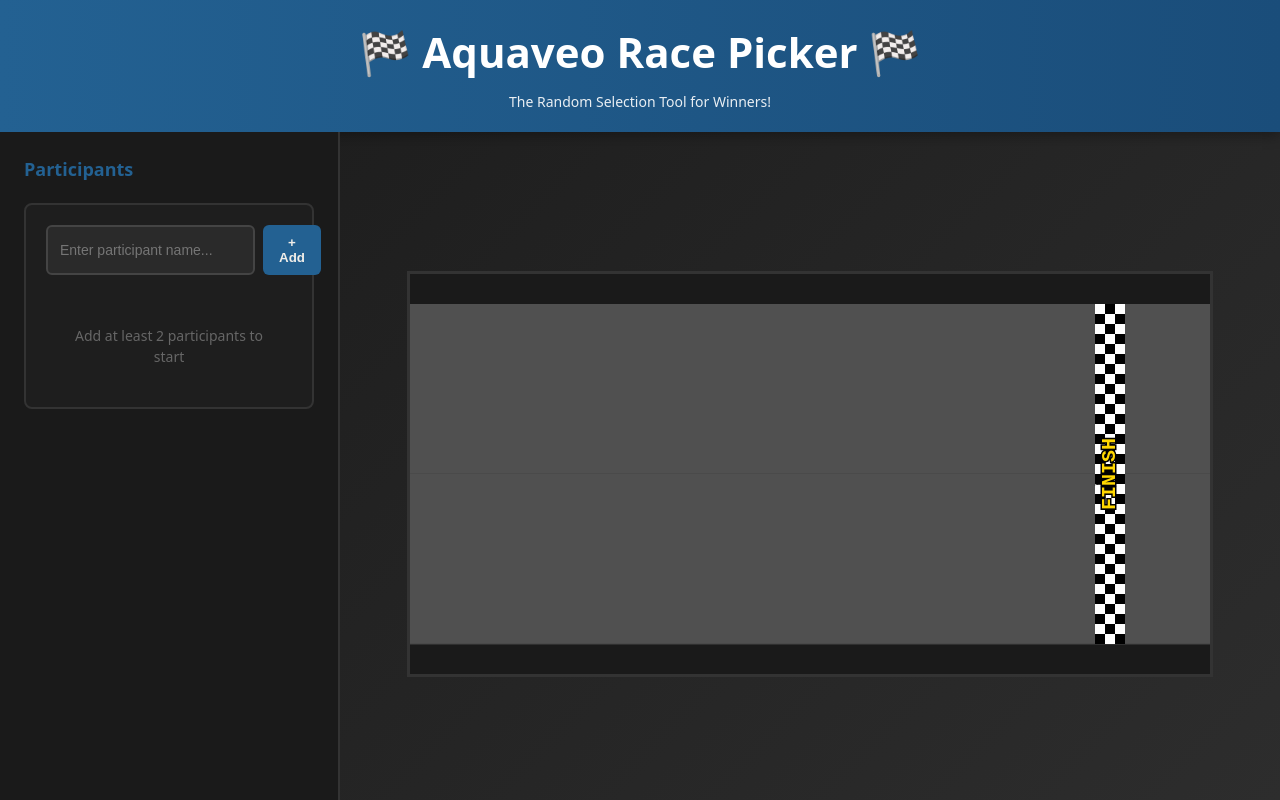
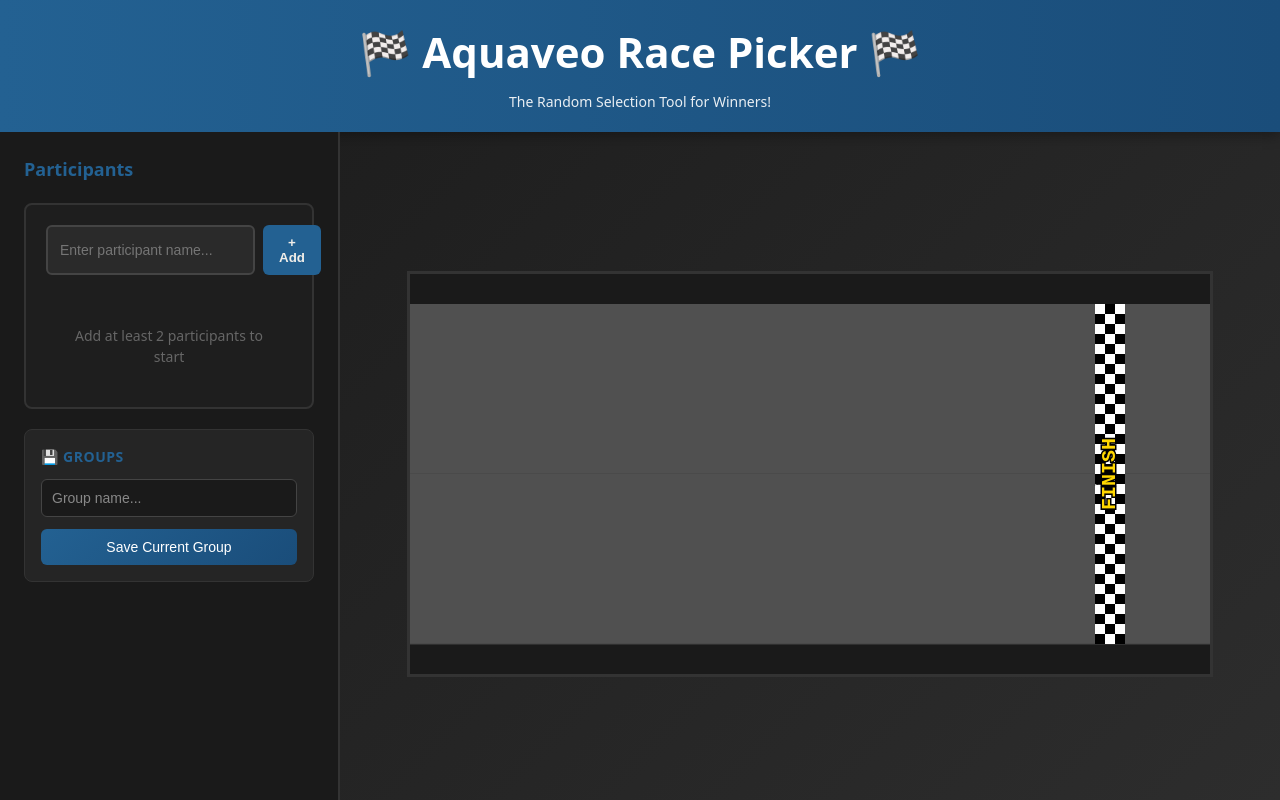
Before and after one commit to swainn/race_picker, a React (Vite) app: page / in a window 1280 px wide. Built offline with nearby package versions, Linux system fonts and the light colour scheme.

Commit message:
Add group saving functionality

```diff
--- a/src/App.css
+++ b/src/App.css
@@ -353,3 +353,150 @@
     grid-template-columns: 1fr;
   }
 }
+/* Group Controls Styling */
+.group-controls {
+  padding: 16px;
+  background-color: #252525;
+  border-radius: 8px;
+  border: 1px solid #333;
+  display: flex;
+  flex-direction: column;
+  gap: 12px;
+}
+
+.group-controls h3 {
+  margin: 0;
+  font-size: 14px;
+  color: #236192;
+  text-transform: uppercase;
+  letter-spacing: 0.5px;
+}
+
+.group-name-input {
+  padding: 10px;
+  border: 1px solid #444;
+  border-radius: 6px;
+  background-color: #1a1a1a;
+  color: #fff;
+  font-size: 14px;
+}
+
+.group-name-input::placeholder {
+  color: #888;
+}
+
+.group-name-input:focus {
+  outline: none;
+  border-color: #236192;
+  box-shadow: 0 0 8px rgba(35, 97, 146, 0.3);
+}
+
+.save-group-button {
+  padding: 10px;
+  background: linear-gradient(135deg, #236192 0%, #1a4d7a 100%);
+  color: #fff;
+  border: none;
+  border-radius: 6px;
+  cursor: pointer;
+  font-size: 14px;
+  font-weight: 500;
+  transition: transform 0.2s, box-shadow 0.2s;
+}
+
+.save-group-button:hover {
+  transform: scale(1.02);
+  box-shadow: 0 4px 12px rgba(35, 97, 146, 0.4);
+}
+
+.manage-groups-button {
+  padding: 10px;
+  background-color: #444;
+  color: #fff;
+  border: 1px solid #555;
+  border-radius: 6px;
+  cursor: pointer;
+  font-size: 14px;
+  transition: background-color 0.2s;
+}
+
+.manage-groups-button:hover {
+  background-color: #555;
+}
+
+.groups-list {
+  display: flex;
+  flex-direction: column;
+  gap: 12px;
+  max-height: 300px;
+  overflow-y: auto;
+}
+
+.group-item {
+  background-color: #1a1a1a;
+  border: 1px solid #333;
+  border-radius: 6px;
+  padding: 12px;
+  display: flex;
+  justify-content: space-between;
+  align-items: center;
+  gap: 10px;
+}
+
+.group-info {
+  flex: 1;
+  min-width: 0;
+}
+
+.group-name {
+  margin: 0;
+  font-size: 14px;
+  font-weight: 500;
+  color: #fff;
+  white-space: nowrap;
+  overflow: hidden;
+  text-overflow: ellipsis;
+}
+
+.group-count {
+  margin: 4px 0 0;
+  font-size: 12px;
+  color: #888;
+}
+
+.group-buttons {
+  display: flex;
+  gap: 6px;
+  flex-wrap: nowrap;
+}
+
+.load-group-button {
+  padding: 6px 10px;
+  background-color: #236192;
+  color: #fff;
+  border: none;
+  border-radius: 4px;
+  cursor: pointer;
+  font-size: 12px;
+  white-space: nowrap;
+  transition: background-color 0.2s;
+}
+
+.load-group-button:hover {
+  background-color: #1a4d7a;
+}
+
+.delete-group-button {
+  padding: 6px 10px;
+  background-color: #d32f2f;
+  color: #fff;
+  border: none;
+  border-radius: 4px;
+  cursor: pointer;
+  font-size: 12px;
+  white-space: nowrap;
+  transition: background-color 0.2s;
+}
+
+.delete-group-button:hover {
+  background-color: #b71c1c;
+}
--- a/src/App.tsx
+++ b/src/App.tsx
@@ -5,6 +5,14 @@
 import './App.css';
 
 const STORAGE_KEY = 'gamified_picker_entries';
+const GROUPS_STORAGE_KEY = 'gamified_picker_groups';
+
+interface Group {
+  id: number;
+  name: string;
+  entries: Entry[];
+  timestamp: number;
+}
 
 // Load initial state from localStorage
 function loadFromStorage<T>(key: string, defaultValue: T): T {
@@ -25,6 +33,9 @@
   const [showRace, setShowRace] = useState(false);
   const [resetKey, setResetKey] = useState(0);
   const [showFinalStandings, setShowFinalStandings] = useState(false);
+  const [groups, setGroups] = useState<Group[]>(() => loadFromStorage(GROUPS_STORAGE_KEY, []));
+  const [showGroupManager, setShowGroupManager] = useState(false);
+  const [groupNameInput, setGroupNameInput] = useState('');
 
   // Save entries to localStorage whenever they change
   useEffect(() => {
@@ -118,6 +129,49 @@
     }
   };
 
+  const saveGroup = () => {
+    if (entries.length === 0) {
+      alert('Cannot save an empty group!');
+      return;
+    }
+
+    const groupName = groupNameInput.trim() || `Group ${new Date().toLocaleDateString()}`;
+
+    const newGroup: Group = {
+      id: Date.now(),
+      name: groupName,
+      entries: [...entries],
+      timestamp: Date.now()
+    };
+
+    const updatedGroups = [...groups, newGroup];
+    setGroups(updatedGroups);
+    localStorage.setItem(GROUPS_STORAGE_KEY, JSON.stringify(updatedGroups));
+    setGroupNameInput('');
+    alert(`Group "${groupName}" saved successfully!`);
+  };
+
+  const loadGroup = (groupId: number) => {
+    const group = groups.find(g => g.id === groupId);
+    if (group) {
+      setEntries(group.entries);
+      setEliminatedIds([]);
+      setWinOrder(new Map());
+      setWinner(null);
+      setShowRace(false);
+      setShowFinalStandings(false);
+      setShowGroupManager(false);
+    }
+  };
+
+  const deleteGroup = (groupId: number) => {
+    if (window.confirm('Delete this group?')) {
+      const updatedGroups = groups.filter(g => g.id !== groupId);
+      setGroups(updatedGroups);
+      localStorage.setItem(GROUPS_STORAGE_KEY, JSON.stringify(updatedGroups));
+    }
+  };
+
   const activeEntries = entries.filter((e) => !eliminatedIds.includes(e.id));
 
   return (
@@ -142,6 +196,48 @@
               Clear All
             </button>
           )}
+
+          <div className="group-controls">
+            <h3>💾 Groups</h3>
+            <input
+              type="text"
+              value={groupNameInput}
+              onChange={(e) => setGroupNameInput(e.target.value)}
+              placeholder="Group name..."
+              className="group-name-input"
+              onKeyPress={(e) => e.key === 'Enter' && saveGroup()}
+            />
+            <button onClick={saveGroup} className="save-group-button">
+              Save Current Group
+            </button>
+
+            {groups.length > 0 && (
+              <button onClick={() => setShowGroupManager(!showGroupManager)} className="manage-groups-button">
+                {showGroupManager ? 'Hide Groups' : 'View Groups'} ({groups.length})
+              </button>
+            )}
+
+            {showGroupManager && (
+              <div className="groups-list">
+                {groups.map((group) => (
+                  <div key={group.id} className="group-item">
+                    <div className="group-info">
+                      <p className="group-name">{group.name}</p>
+                      <p className="group-count">{group.entries.length} participants</p>
+                    </div>
+                    <div className="group-buttons">
+                      <button onClick={() => loadGroup(group.id)} className="load-group-button">
+                        Load
+                      </button>
+                      <button onClick={() => deleteGroup(group.id)} className="delete-group-button">
+                        Delete
+                      </button>
+                    </div>
+                  </div>
+                ))}
+              </div>
+            )}
+          </div>
         </div>
 
         <div className="main-content">
```
Also changed, not shown: 1 other file (tests, documents, lock files or other folders).
